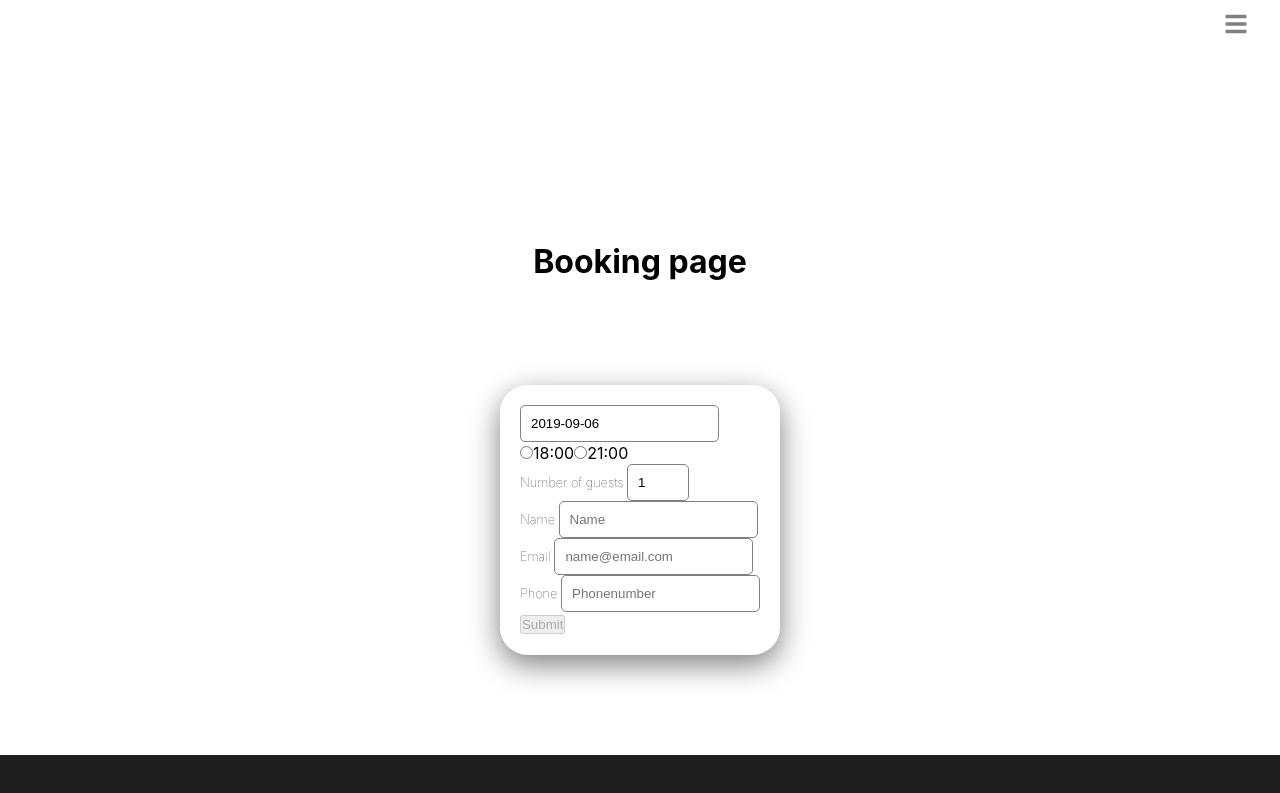
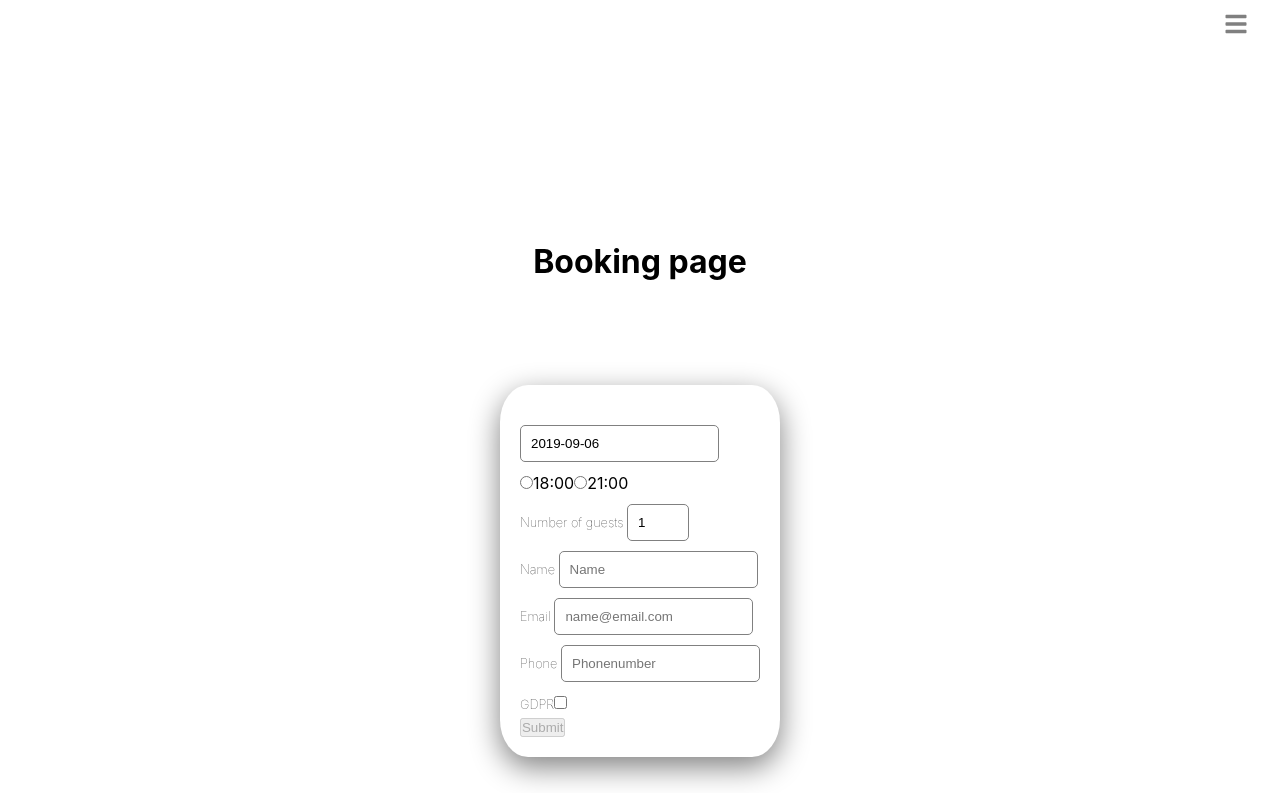
Before and after one commit to JuliaLahdo/malina-restaurant, a React (Create React App) app: page /Booking in a window 1280 px wide. Shown: the top 793 px of the page. Built offline with nearby package versions, Linux system fonts and the light colour scheme; no server answers; the HTML template or start-up script is replaced by a standard one.

Commit message:
create more validation

```diff
--- a/src/Pages/Booking/Booking.css
+++ b/src/Pages/Booking/Booking.css
@@ -15,6 +15,11 @@
     padding: 20px;
     border-radius: 10%;
     box-shadow: 0px 10px 30px grey;
+}
+
+form div{
+    margin-top: 10px;
+
 }
 
 label {
--- a/src/Pages/Booking/Booking.tsx
+++ b/src/Pages/Booking/Booking.tsx
@@ -6,6 +6,7 @@ import './Booking.css';
 import axios from 'axios';
 import moment from 'moment';
 import Header from '../../Components/Header/Header';
+import { FaGalacticSenate } from 'react-icons/fa';
 
 
 // import SelectDate from '../../Components/SelectDate/SelectDate';
@@ -41,6 +42,7 @@ interface IError {
 
 interface IBookingsState {
   bookings: IBooking;
+  isCheckedGdpr: boolean;
   isAvailableAt18: boolean;
   isAvailableAt21: boolean;
   isAvilableBookingTime: boolean;
@@ -65,7 +67,7 @@ class Booking extends React.Component<{}, IBookingsState> {
         nameError: "",
         phoneError: ""
       },
-
+      isCheckedGdpr: false,
       isAvailableAt18: true,
       isAvailableAt21: true,
       isAvilableBookingTime: false
@@ -76,6 +78,8 @@ class Booking extends React.Component<{}, IBookingsState> {
     this.handleDateChange = this.handleDateChange.bind(this);
     this.handleTimeChange = this.handleTimeChange.bind(this);
     this.handleSubmit = this.handleSubmit.bind(this);
+    this.checkedGdpr = this.checkedGdpr.bind(this);
+    this.validate = this.validate.bind(this);
   }
 
   componentDidMount(){
@@ -93,16 +97,26 @@ class Booking extends React.Component<{}, IBookingsState> {
     let nameError="";
     let phoneError= "";
 
-    if(!this.state.bookings.email.includes('@')){
-      emailError = "invalid email";
+    if(!this.state.bookings.email){
+      emailError = "E-mail can not be blank";
     }
 
+
+
     if(!this.state.bookings.name){
-      nameError = "name can not be blank";
+      nameError = "Name can not be blank";
+    }
+
+    if(this.state.bookings.name.length < 3){
+      nameError = "Name can not be more than 3 characters";
     }
 
     if(!this.state.bookings.phone){
-      phoneError = "phone can not be blank";
+      phoneError = "Phone can not be blank";
+    }
+
+    if(this.state.bookings.phone.length < 5){
+      phoneError = "Phone can not be more than 5 numbers";
     }
 
     if(emailError||nameError||phoneError){
@@ -115,7 +129,7 @@ class Booking extends React.Component<{}, IBookingsState> {
     return true;
   }
 
-  handleSubmit() {
+  handleSubmit(e:any) {
     // e.preventDefault();
     console.log(this.state.bookings);
 
@@ -140,6 +154,8 @@ class Booking extends React.Component<{}, IBookingsState> {
           }).catch((error: any) => {
               console.log(error);
         });
+      }else{
+       e.preventDefault();
       }
   }
 
@@ -241,6 +257,20 @@ class Booking extends React.Component<{}, IBookingsState> {
    }
   }
 
+  checkedGdpr(){
+    if(!this.state.isCheckedGdpr){
+      this.setState({
+        isCheckedGdpr: true
+      });
+
+    }else{
+      this.setState({
+        isCheckedGdpr: false
+      });
+    }
+
+  }
+
 
 
   render() {
@@ -250,7 +280,7 @@ class Booking extends React.Component<{}, IBookingsState> {
         <Header title="Booking page" />
         <div className="bookingFormContainer">
 
-          <form onSubmit={() => this.handleSubmit()}>
+          <form onSubmit={(e) => this.handleSubmit(e)}>
             {/* <SelectDate />  */}
             <DatePicker selected={this.state.bookings.dateOfBooking.toDate()} onChange={this.handleDateChange} dateFormat="yyyy-MM-dd" />
             {/* <SelectTime />  */}
@@ -305,7 +335,13 @@ class Booking extends React.Component<{}, IBookingsState> {
               ) : null }
             </div>
 
-            <button disabled={ !this.state.bookings.dateOfBooking || !this.state.bookings.timeOfBooking} type="submit">Submit</button>
+            <div className="gdpr">
+              <label htmlFor="gdpr">GDPR</label>
+              <input type="checkbox" checked={this.state.isCheckedGdpr} onChange={this.checkedGdpr}/>
+
+            </div>
+
+            <button disabled={ !this.state.bookings.dateOfBooking || !this.state.bookings.timeOfBooking || !this.state.isCheckedGdpr} type="submit">Submit</button>
 
 
             {/* <button type="submit">Submit</button> */}
```
